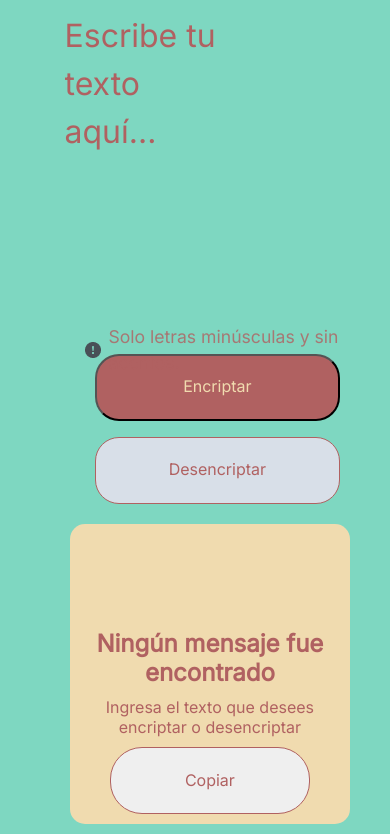
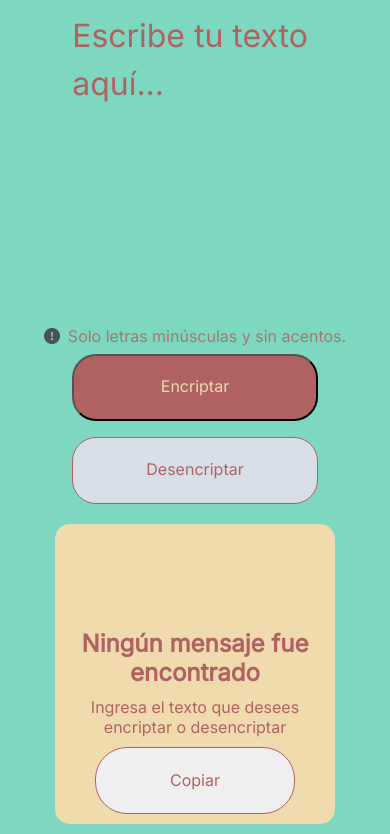
Before and after one commit to Alonso0202/AluraChallengeDesaf-o, a plain HTML site: page index.html in a window 390 px wide. Shown: the part 176-1010 px from the top of the page. Drawn offline with Linux system fonts and the light colour scheme.

Commit message:
nueva actualizacion media

```diff
--- a/index.html
+++ b/index.html
@@ -11,7 +11,7 @@
     <header>
             <img class="logp" src="asset/Logo.png" alt="">
     </header>
-    <div>
+    <div class="Bienvenida">
     <H1>Bienvenidos al encriptador de texto</H1>
     </div>
     </div>
@@ -19,7 +19,7 @@
     <main>
         <!-- Primera Sección -->
         <section class="PresentacionEncriptar">
-            <div>
+            <div class="PresentacionEncriptarTextoDIV">
                 <textarea class="PresentacionEncriptarTexto" placeholder="Escribe tu texto aquí..."></textarea>
             </div>
             <div class="PresentacionEncriptarAviso">
--- a/style.css
+++ b/style.css
@@ -227,23 +227,40 @@ footer{
 
 }
 
+/*----------MEDIA----------*/
+
 @media (max-width: 700px) {
+    h1{
+        margin: 10px 0px 10px 0px;
+
+        font-size: 1.5rem;
+
+    }
+
+    .PresentacionEncriptar{
+        display: flex;
+        flex-direction: column;
+
+        align-items: center;
+
+    }
+
+    .PresentacionEncriptarAvisoTextoParrafo{
+        font-size: 1rem;
+    }
+
     .BtnCopiar{
         width: 200px;
     }
 
-    .PresentacionMuneco{
-        width: 70%;
-        margin: 20px 0px 0px 50px
-    }
-
     .PresentacionEncriptar{
-        margin: 168px 0px 0px 45px;
+        margin: 168px 0px 0px 0px;
+        align-items: center;
 
     }
 
     .PresentacionEncriptarTexto{
-        width: 70%;
+        width: 100%;
     }
 
     .header {
@@ -252,19 +269,18 @@ footer{
 
     }
 
-    h1{
-    margin-left: 10px;
-    font-size: 1.5rem;
-}
 
     main{
+        display: flex;
         flex-direction: column;
         padding: 5%;
+        align-items: center;
     }
 
     .PresentacionMuneco {
         width: 80%;
         height: 300px;
+        margin: 20px 0px 0px 0px
 
     }
 
@@ -277,7 +293,7 @@ footer{
         align-items: center;
         gap: 16px;
         margin-top: 50px;
-        margin-left: 30px;
+        margin-left: px;
     }
 
     .PresentacionEncriptarBotonA,
@@ -288,16 +304,13 @@ footer{
     }
 
     .PresentacionEncriptarAviso{
-
-
-
-        padding: 0px 0px 0px 20px;
         gap: 8px;
         position: absolute;
         top: 500px;
     }
 
 }
+
 
 @media screen and (min-width: 700px) and (max-width: 1024px) {
 
```
